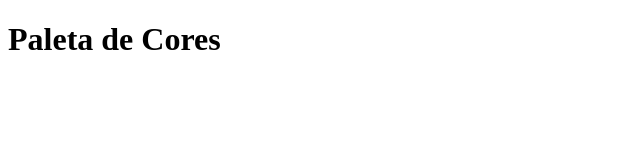
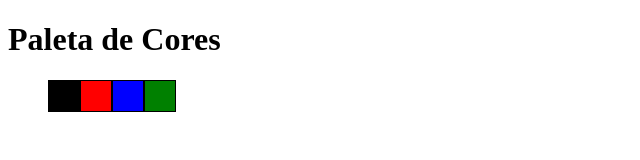
Before and after one commit to yurisalgado21/project-pixels-art, a website: page index.html in a window 1280 px wide. Shown: the whole page, without its empty margins (0-640 px from the left). Drawn offline with Linux system fonts and the light colour scheme.

Commit message:
Exercício 2 e 3 feito

```diff
--- a/index.html
+++ b/index.html
@@ -4,11 +4,13 @@
     <meta charset="UTF-8">
     <meta http-equiv="X-UA-Compatible" content="IE=edge">
     <meta name="viewport" content="width=device-width, initial-scale=1.0">
-    <title>Document</title>
+    <title>Project pixels art</title>
+    <link rel="stylesheet" href="style.css">
 </head>
 <body>
     <main>
         <h1 id="title">Paleta de Cores</h1>
     </main>
 </body>
+<script src="script.js"></script>
 </html>
--- a/script.js
+++ b/script.js
@@ -0,0 +1,14 @@
+const cores = ['black', 'red', 'blue', 'green'];
+const paletta = document.createElement('ul');
+const body = document.querySelector('body');
+function addCores(cor) {
+  for (let indice = 0; indice < cor.length; indice += 1) {
+    const linhaCor = document.createElement('li');
+    linhaCor.classList.add('color');
+    paletta.appendChild(linhaCor);
+    linhaCor.style.backgroundColor = cor[indice];
+    body.appendChild(paletta);
+  }
+}
+addCores(cores);
+paletta.setAttribute('id', 'color-palette');
--- a/style.css
+++ b/style.css
@@ -0,0 +1,6 @@
+.color {
+  width: 30px;
+  height: 30px;
+  border: solid 1px black;
+  display: inline-block;
+}
```
